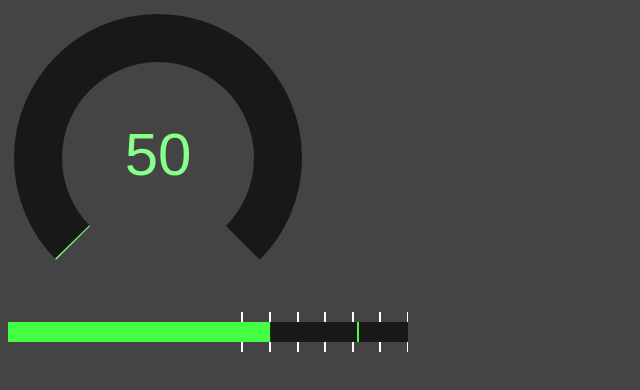
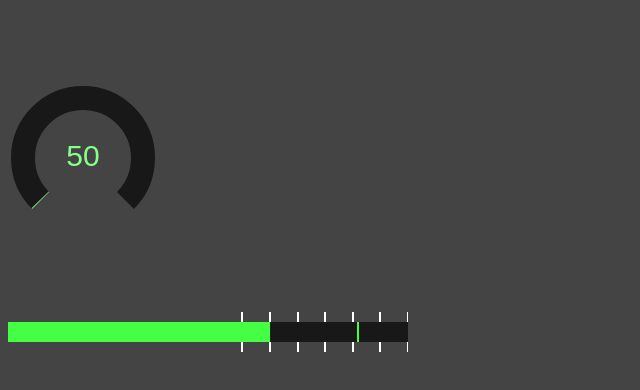
Before and after one commit to knobcore/knobcore.github.io, a plain HTML site: page meow.html in a window 1280 px wide. Shown: the whole page, without its empty margins (0-640 px from the left). Drawn offline with Linux system fonts and the light colour scheme.

Commit message:
Update meow.html

```diff
--- a/meow.html
+++ b/meow.html
@@ -14,7 +14,7 @@
 			 */
 			function demoKnob() {
 				// Create knob element, 300 x 300 px in size.
-				const knob = pureknob.createKnob(300, 300);
+				const knob = pureknob.createKnob(150, 300);
 
 				// Set properties.
 				knob.setProperty('angleStart', -0.75 * Math.PI);
```
